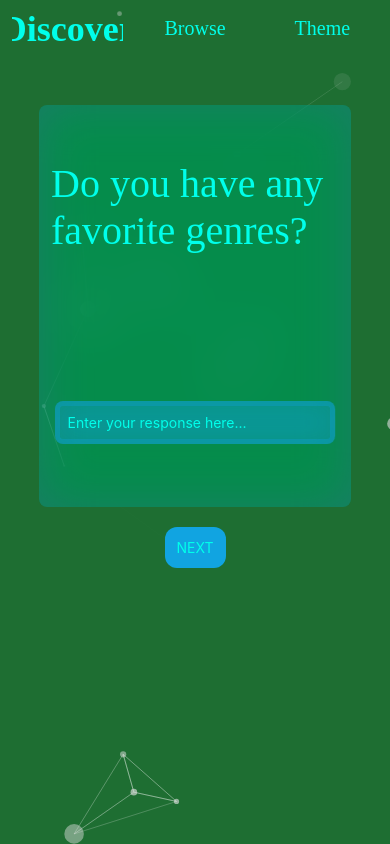
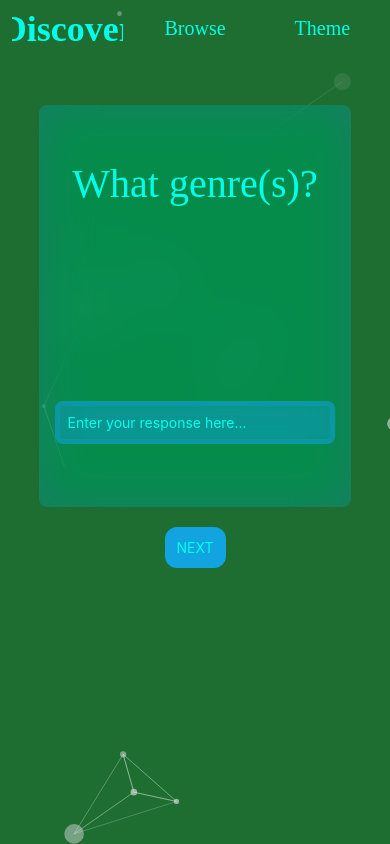
Before and after one commit to aloshon/theadvocator, a React Native app: screen / in a window 390 px wide. Built offline with nearby package versions, Linux system fonts and the light colour scheme.

Commit message:
adjust prompts

```diff
--- a/Prompts.tsx
+++ b/Prompts.tsx
@@ -84,12 +84,14 @@ export const Prompts = ({setSongs, toggleThemes, currentTheme}: PromptsProps) =>
   const resetUserInput = ():void => setUserInput("");
 
   const prompts:string[] = [
-    "Do you have any favorite genres?",
+    "What genre(s)?",
     "What mood are you feeling right now?",
-    "Are you looking for songs with certain instruments?",
-    "Are you looking for songs within a certain tempo?",
+    "What specific instruments, if any?",
+    "What tempo?",
     "Do you want popular music?",
     "What era of music do you want to choose from?",
+    "What artists do you want to hear from?",
+    "What artists do you NOT want to hear from?",
   ];
   const answers:string[] = [
 
```
